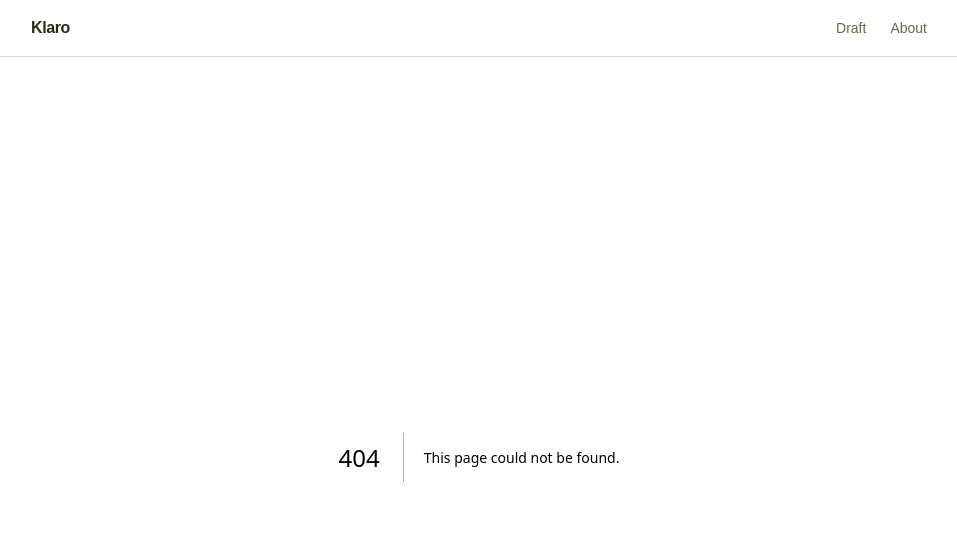
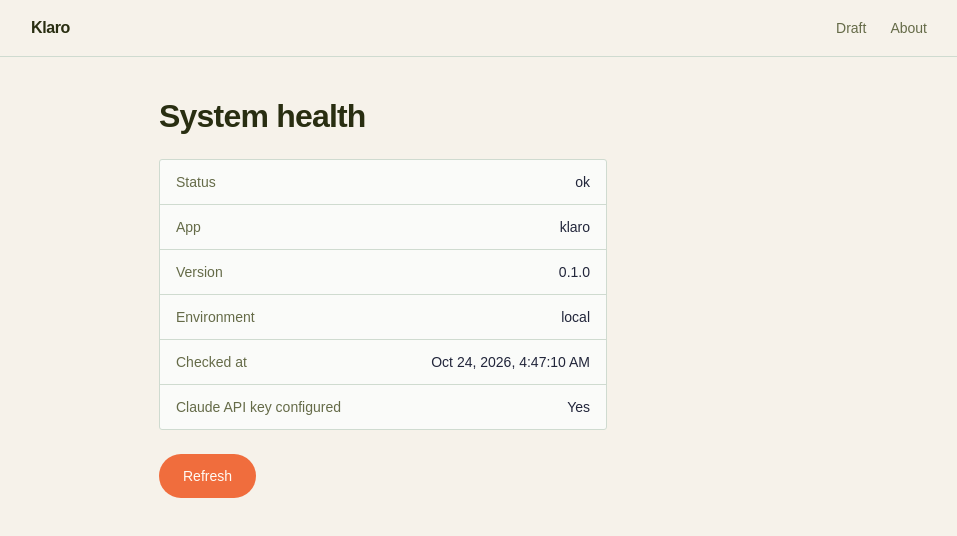
Before and after one commit to diomnne/klaro, a Next.js app: page /health in a window 1280 px wide. Before the commit this address had no page. Shown: the top 536 px of the page, without its empty margins (161-1118 px from the left). Built offline with nearby package versions, Linux system fonts and the light colour scheme; no server answers; a web font is replaced by a local one.

Commit message:
feat(health): add health check endpoint and page

```diff
--- /dev/null
+++ b/app/api/health/route.ts
@@ -0,0 +1,11 @@
+import { getHealth } from '@/lib/health';
+
+export const dynamic = 'force-dynamic';
+
+export function GET(): Response {
+  // Always 200: the payload's `status` field carries the verdict, so a
+  // degraded config still returns a body a monitor can read.
+  return Response.json(getHealth(), {
+    headers: { 'Cache-Control': 'no-store' },
+  });
+}
--- /dev/null
+++ b/app/health/page.tsx
@@ -0,0 +1,22 @@
+import type { Metadata } from 'next';
+
+import { HealthStatus } from '@/components/health-status';
+
+export const metadata: Metadata = {
+  title: 'System health — Klaro',
+  robots: { index: false, follow: false },
+};
+
+export default function Health() {
+  return (
+    <div className="flex flex-col flex-1 items-center">
+      <main className="flex w-full max-w-3xl flex-1 flex-col gap-6 px-6 py-10 sm:px-16">
+        <h1 className="text-title font-semibold tracking-tight text-foreground">
+          System health
+        </h1>
+
+        <HealthStatus />
+      </main>
+    </div>
+  );
+}
--- /dev/null
+++ b/components/health-status.tsx
@@ -0,0 +1,133 @@
+'use client';
+
+import { useCallback, useEffect, useState } from 'react';
+
+import type { Health } from '@/lib/health';
+
+type State =
+  | { phase: 'loading' }
+  | { phase: 'success'; health: Health }
+  | { phase: 'error' };
+
+function formatCheckedAt(iso: string): string {
+  const date = new Date(iso);
+
+  if (Number.isNaN(date.getTime())) {
+    return iso;
+  }
+
+  // Locale-dependent, so it only runs client-side — no hydration mismatch.
+  return date.toLocaleString(undefined, {
+    dateStyle: 'medium',
+    timeStyle: 'medium',
+  });
+}
+
+export function HealthStatus() {
+  const [state, setState] = useState<State>({ phase: 'loading' });
+  // Bumping this re-runs the effect, which builds a fresh AbortController.
+  const [attempt, setAttempt] = useState(0);
+
+  const refresh = useCallback(() => {
+    setState({ phase: 'loading' });
+    setAttempt((previous) => previous + 1);
+  }, []);
+
+  useEffect(() => {
+    const controller = new AbortController();
+
+    async function load() {
+      try {
+        const response = await fetch('/api/health', {
+          cache: 'no-store',
+          signal: controller.signal,
+        });
+
+        if (!response.ok) {
+          throw new Error(`Unexpected status ${response.status}`);
+        }
+
+        const health: Health = await response.json();
+        setState({ phase: 'success', health });
+      } catch {
+        // An abort is a cancelled render, not a failure worth reporting.
+        if (controller.signal.aborted) {
+          return;
+        }
+
+        setState({ phase: 'error' });
+      }
+    }
+
+    load();
+
+    return () => {
+      controller.abort();
+    };
+  }, [attempt]);
+
+  if (state.phase === 'loading') {
+    return (
+      <p role="status" className="text-base text-muted-foreground">
+        Checking&hellip;
+      </p>
+    );
+  }
+
+  if (state.phase === 'error') {
+    return (
+      <div className="flex flex-col items-start gap-4">
+        <p role="alert" className="text-base text-destructive">
+          Couldn&rsquo;t reach the health check
+        </p>
+        <HealthButton onClick={refresh}>Retry</HealthButton>
+      </div>
+    );
+  }
+
+  const { health } = state;
+
+  return (
+    <div className="flex flex-col items-start gap-6">
+      <dl className="w-full max-w-md rounded-sheet border border-border bg-card">
+        <HealthRow label="Status" value={health.status} />
+        <HealthRow label="App" value={health.app} />
+        <HealthRow label="Version" value={health.version} />
+        <HealthRow label="Environment" value={health.environment} />
+        <HealthRow label="Checked at" value={formatCheckedAt(health.checkedAt)} />
+        <HealthRow
+          label="Claude API key configured"
+          value={health.checks.anthropicApiKeyConfigured ? 'Yes' : 'No'}
+        />
+      </dl>
+      <HealthButton onClick={refresh}>Refresh</HealthButton>
+    </div>
+  );
+}
+
+function HealthRow({ label, value }: { label: string; value: string }) {
+  return (
+    <div className="flex flex-wrap items-baseline justify-between gap-x-6 gap-y-1 border-b border-border px-4 py-3 last:border-b-0">
+      <dt className="text-sm text-muted-foreground">{label}</dt>
+      <dd className="text-sm font-medium text-card-foreground">{value}</dd>
+    </div>
+  );
+}
+
+function HealthButton({
+  onClick,
+  children,
+}: {
+  onClick: () => void;
+  children: React.ReactNode;
+}) {
+  return (
+    <button
+      type="button"
+      onClick={onClick}
+      className="flex h-11 items-center justify-center rounded-full bg-primary px-6 text-sm font-medium text-primary-foreground transition-colors hover:opacity-90"
+    >
+      {children}
+    </button>
+  );
+}
--- /dev/null
+++ b/lib/health.ts
@@ -0,0 +1,41 @@
+import { version } from '@/package.json';
+
+export type HealthStatus = 'ok' | 'degraded';
+
+export type HealthChecks = {
+  anthropicApiKeyConfigured: boolean;
+};
+
+export type Health = {
+  status: HealthStatus;
+  app: 'klaro';
+  version: string;
+  environment: string;
+  checkedAt: string;
+  checks: HealthChecks;
+};
+
+/**
+ * Reports whether the app's own configuration is complete. Checks are booleans
+ * only — never the secret values themselves, since this is served publicly.
+ * No outbound calls: presence of a key is not proof it works, and a health
+ * check that bills the Anthropic API is a health check nobody can poll.
+ */
+export function getHealth(): Health {
+  const checks: HealthChecks = {
+    anthropicApiKeyConfigured: Boolean(process.env.ANTHROPIC_API_KEY),
+  };
+
+  const status: HealthStatus = Object.values(checks).every(Boolean)
+    ? 'ok'
+    : 'degraded';
+
+  return {
+    status,
+    app: 'klaro',
+    version,
+    environment: process.env.VERCEL_ENV ?? 'local',
+    checkedAt: new Date().toISOString(),
+    checks,
+  };
+}
```
